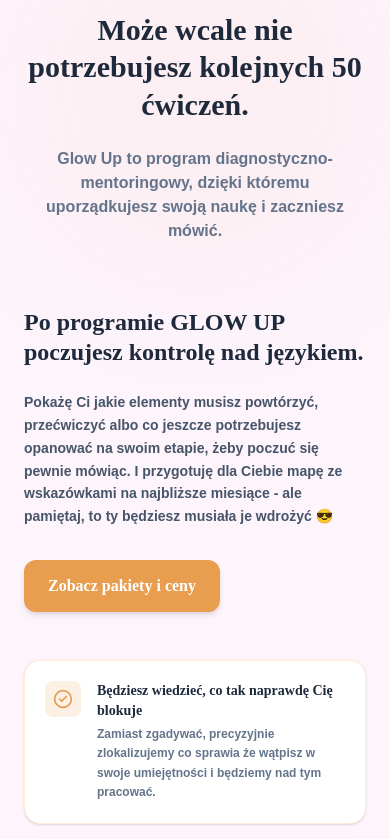
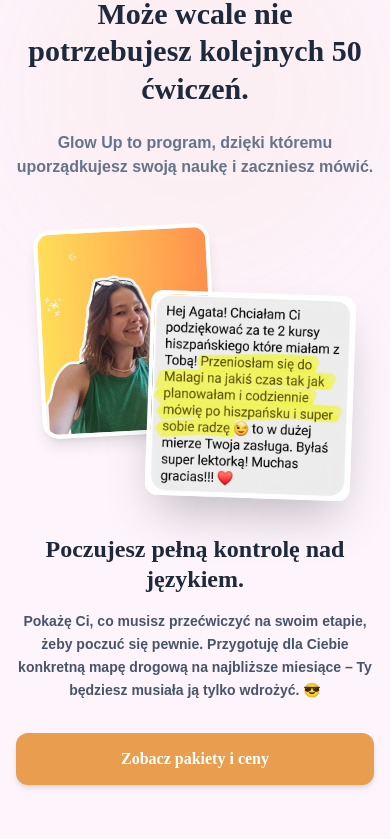
Before and after one commit to apiatek1996-del/glow-up, a Next.js app: page / in a window 390 px wide. Shown: the part 2964-3803 px from the top of the page. Built offline with nearby package versions, Linux system fonts and the light colour scheme.

Commit message:
feat: skrocenie tekstu w Solution, kolaz zdjec z opinia Malaga, opinia w PremiumSupport, poprawka ceny 1220 w Cenniku

```diff
--- a/components/sections/About.tsx
+++ b/components/sections/About.tsx
@@ -12,7 +12,7 @@
     "/images/opinia-2.jpg",
     "/images/opinia-3.jpg",
     "/images/opinia-4.jpg",
-    "/images/opinia-5.jpg",
+    "/images/opinia-malaga.jpg",
     "/images/opinia-6.jpg",
     "/images/opinia-7.jpg",
     "/images/opinia-8.jpg",
--- a/components/sections/PremiumSupport.tsx
+++ b/components/sections/PremiumSupport.tsx
@@ -83,6 +83,20 @@
           </div>
 
         </div>
+
+        {/* Opinia kursanta pod sekcją */}
+        <div className="mt-10 md:mt-12 flex flex-col items-center justify-center">
+          <div className="max-w-md w-full rounded-2xl overflow-hidden shadow-2xl border-4 border-white/30 rotate-[-1deg] hover:rotate-0 transition-transform duration-300">
+            <Image
+              src="/images/opinia-program.jpg"
+              alt="Opinia kursanta o programie"
+              width={500}
+              height={220}
+              className="w-full h-auto object-contain bg-black"
+            />
+          </div>
+        </div>
+
       </div>
     </section>
   );
--- a/components/sections/Pricing.tsx
+++ b/components/sections/Pricing.tsx
@@ -134,11 +134,11 @@
 
               {/* Cena */}
               <div className="mb-2 border-t border-orange-100 pt-4 font-mono">
-                <span className="text-sm text-slate-400 line-through mr-2 font-medium">1 200 zł</span>
+                <span className="text-sm text-slate-400 line-through mr-2 font-medium">1 220 zł</span>
                 <span className="text-3xl font-extrabold text-primary">980 zł</span>
               </div>
               <p className="text-[11px] text-green-600 font-bold mb-6 border-b border-orange-100 pb-4">
-                Oszczędzasz 220 zł! (względem 3 mies. Plus). Tylko do końca roku.
+                Oszczędzasz 240 zł! (względem 3 mies. Plus). Tylko do końca roku.
               </p>
 
               {/* Lista korzyści */}
--- a/components/sections/Solution.tsx
+++ b/components/sections/Solution.tsx
@@ -1,4 +1,5 @@
 import { CheckCircle2 } from "lucide-react";
+import Image from "next/image";
 
 export default function Solution() {
   const benefits = [
@@ -21,38 +22,66 @@
   ];
 
   return (
-    <section id="rozwiazanie" className="bg-primary-light py-20 md:py-32 relative overflow-hidden">
+    <section id="rozwiazanie" className="bg-primary-light py-16 md:py-32 relative overflow-hidden">
       {/* Elementy dekoracyjne */}
       <div className="absolute top-0 right-0 w-96 h-96 bg-warm-orange/5 rounded-full blur-3xl pointer-events-none"></div>
 
-      <div className="max-w-6xl px-6 mx-auto relative z-10">
+      <div className="max-w-6xl px-4 sm:px-6 mx-auto relative z-10">
 
         {/* Nagłówek i Wprowadzenie */}
-        <div className="text-center mb-16 max-w-3xl mx-auto">
+        <div className="text-center mb-12 md:mb-16 max-w-3xl mx-auto">
           <span className="text-xs font-bold uppercase tracking-widest text-primary block mb-3">// TWOJE ROZWIĄZANIE</span>
           <h2 className="font-heading font-extrabold text-3xl md:text-5xl text-slate-900 mb-6 leading-tight">
             Może wcale nie potrzebujesz kolejnych 50 ćwiczeń.
           </h2>
           <p className="text-slate-500 font-semibold text-base md:text-lg">
-            Glow Up to program diagnostyczno-mentoringowy, dzięki któremu uporządkujesz swoją naukę i zaczniesz mówić.
+            Glow Up to program, dzięki któremu uporządkujesz swoją naukę i zaczniesz mówić.
           </p>
         </div>
 
         {/* Layout: Split screen */}
-        <div className="grid grid-cols-1 lg:grid-cols-12 gap-12 items-center max-w-5xl mx-auto">
+        <div className="grid grid-cols-1 lg:grid-cols-12 gap-10 md:gap-12 items-center max-w-5xl mx-auto">
 
-          {/* Lewa strona - 5 z 12 - Krótki opis i CTA */}
+          {/* Lewa strona - 5 z 12 - Zdjęcia, Krótki opis i CTA */}
           <div className="lg:col-span-5 flex flex-col justify-center">
-            <h3 className="font-heading font-extrabold text-2xl text-slate-900 mb-6 leading-tight">
-              Po programie GLOW UP poczujesz kontrolę nad językiem.
+
+            {/* ZDJĘCIA - Ciasny, dynamiczny kolaż */}
+            <div className="relative w-full max-w-[315px] sm:max-w-[335px] mx-auto lg:mx-0 mb-8 h-[275px]">
+              {/* Zdjęcie Agaty */}
+              <div className="absolute top-0 left-0 w-44 h-52 sm:w-48 sm:h-56 rounded-2xl overflow-hidden shadow-lg border-4 border-white rotate-[-3deg] z-10">
+                <Image
+                  src="/images/Ogarnij Hiszpański.jpg"
+                  alt="Agata Piatek"
+                  fill
+                  sizes="(max-width: 768px) 176px, 192px"
+                  className="object-cover object-top"
+                />
+              </div>
+              {/* Opinia Malaga z zakreśleniem - przybliżona do środka, tuż przy twarzy */}
+              <div className="absolute bottom-1 right-0 w-[205px] sm:w-[220px] h-auto rounded-xl overflow-hidden shadow-2xl border-4 border-white rotate-[2deg] z-20 transition-transform hover:scale-105 hover:rotate-0 duration-300">
+                <Image
+                  src="/images/opinia-malaga.jpg"
+                  alt="Opinia o Maladze"
+                  width={220}
+                  height={220}
+                  className="object-contain bg-white"
+                />
+              </div>
+            </div>
+
+            <h3 className="font-heading font-extrabold text-2xl text-slate-900 mb-4 leading-tight text-center lg:text-left">
+              Poczujesz pełną kontrolę nad językiem.
             </h3>
-            <p className="text-slate-600 font-semibold text-sm leading-relaxed mb-8">
-              Pokażę Ci jakie elementy musisz powtórzyć, przećwiczyć albo co jeszcze potrzebujesz opanować na swoim etapie, żeby poczuć się pewnie mówiąc. I przygotuję dla Ciebie mapę ze wskazówkami na najbliższe miesiące - ale pamiętaj, to ty będziesz musiała je wdrożyć 😎
+
+            {/* PRZERZEDZONY TEKST */}
+            <p className="text-slate-600 font-semibold text-sm leading-relaxed mb-8 text-center lg:text-left">
+              Pokażę Ci, co musisz przećwiczyć na swoim etapie, żeby poczuć się pewnie. Przygotuję dla Ciebie konkretną mapę drogową na najbliższe miesiące – Ty będziesz musiała ją tylko wdrożyć. 😎
             </p>
-            <div>
+
+            <div className="text-center lg:text-left">
               <a
                 href="#cennik"
-                className="inline-flex items-center justify-center gap-2 bg-warm-orange hover:bg-warm-orange/90 text-white font-heading font-bold py-3.5 px-6 rounded-xl transition-all shadow-md cursor-pointer"
+                className="inline-flex items-center justify-center gap-2 bg-warm-orange hover:bg-warm-orange/90 text-white font-heading font-bold py-3.5 px-8 rounded-xl transition-all shadow-md cursor-pointer w-full sm:w-auto"
               >
                 Zobacz pakiety i ceny
               </a>
@@ -60,11 +89,11 @@
           </div>
 
           {/* Prawa strona - 7 z 12 - Białe karty korzyści z pomarańczowymi checkmarkami */}
-          <div className="lg:col-span-7 grid gap-4">
+          <div className="lg:col-span-7 grid gap-3 md:gap-4 mt-4 lg:mt-0">
             {benefits.map((benefit, idx) => (
               <div
                 key={idx}
-                className="flex gap-4 p-5 rounded-2xl bg-white border border-orange-100 hover:border-primary/30 transition-colors shadow-sm"
+                className="flex gap-4 p-4 md:p-5 rounded-2xl bg-white border border-orange-100 hover:border-primary/30 transition-colors shadow-sm"
               >
                 <div className="w-9 h-9 rounded-lg bg-warm-orange/15 flex items-center justify-center text-warm-orange shrink-0">
                   <CheckCircle2 className="w-5 h-5" />
```
Also changed, not shown: public/images/opinia-malaga.jpg (added), public/images/opinia-program.jpg (added).
